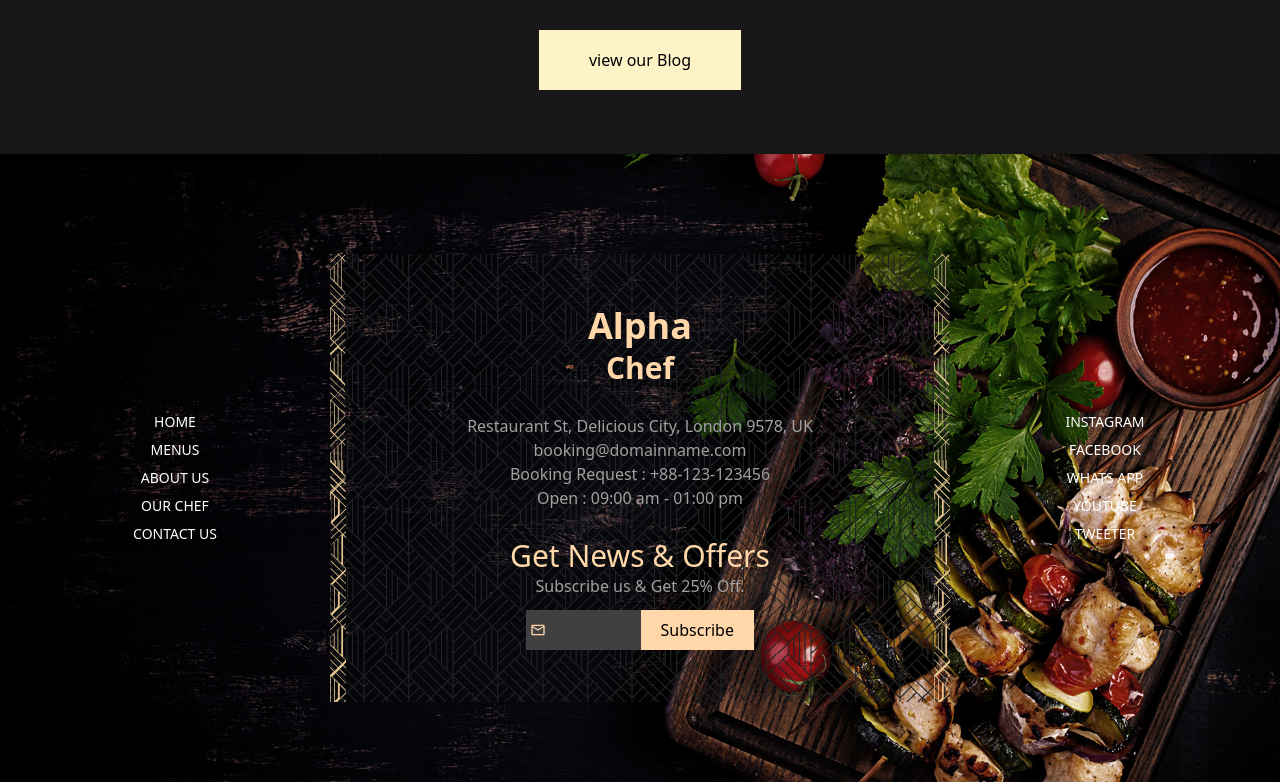
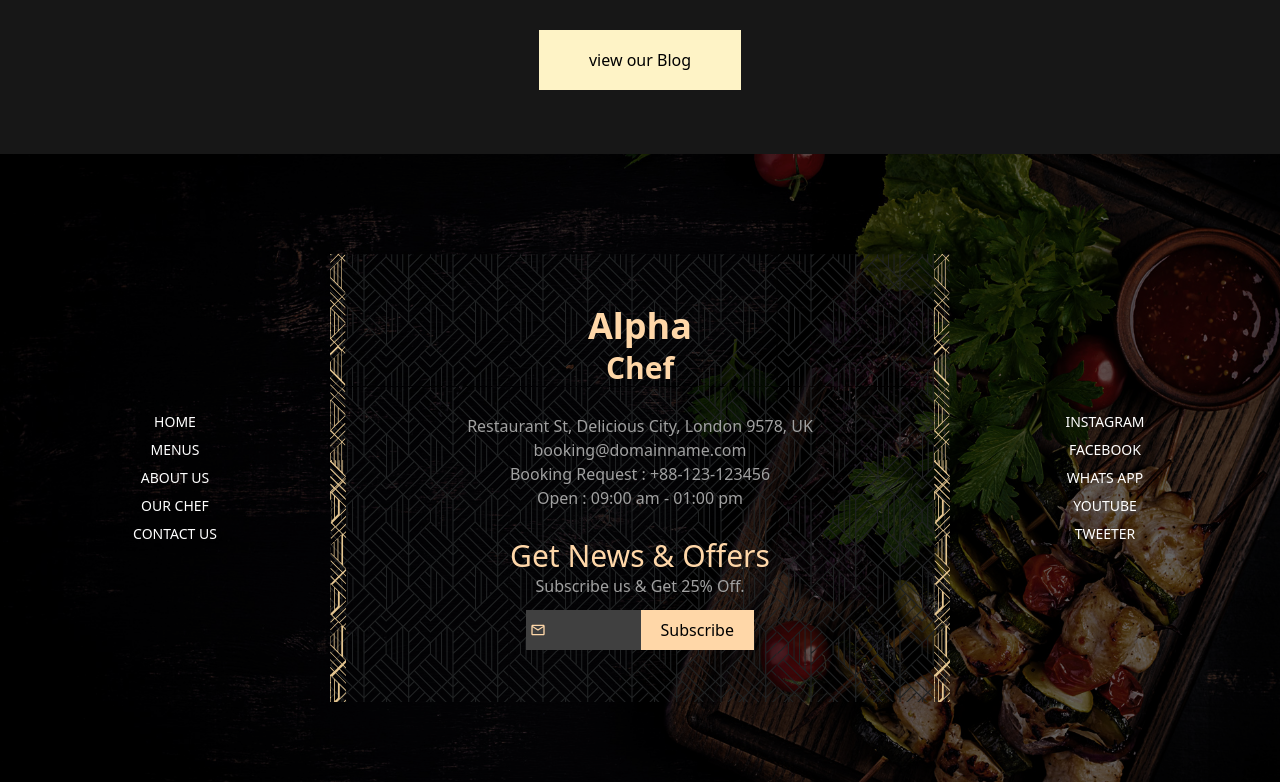
Before and after one commit to Monunagar11/Alpha-chef, a React (Vite) app: page / in a window 1280 px wide. Shown: the part 7580-8362 px from the top of the page. Built offline with nearby package versions, Linux system fonts and the light colour scheme.

Commit message:
footer brightness updated

```diff
--- a/src/components/Layout/Footer.jsx
+++ b/src/components/Layout/Footer.jsx
@@ -11,7 +11,7 @@ function Footer() {
   return (
     <footer className='w-full h-fit '>
       <div className='relative h-full w-full pt-20 pb-15'>
-        <div className='absolute -z-10 inset-0 bg-cover top-0 left-0 bg-center'
+        <div className='absolute -z-10 inset-0 bg-cover top-0 left-0 bg-center brightness-40'
         // style={{ backgroundImage: `url(${FooterBg})`}}
         style={{ backgroundImage: `url(${FooterBg})` }}>
         </div>
```
